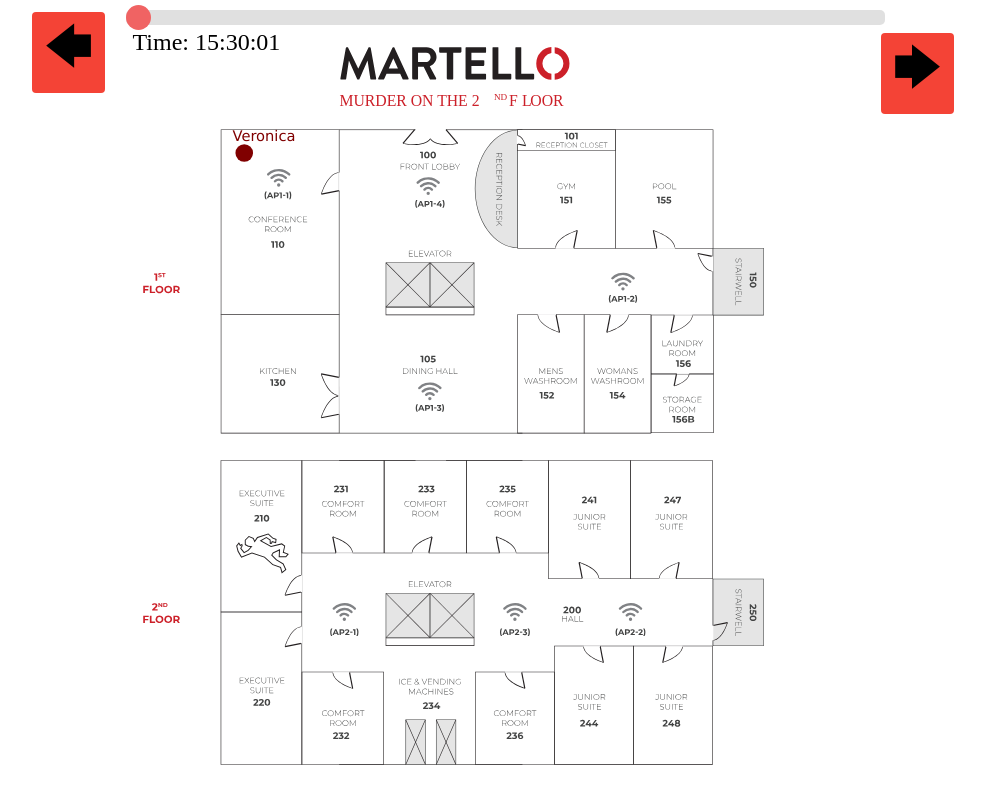
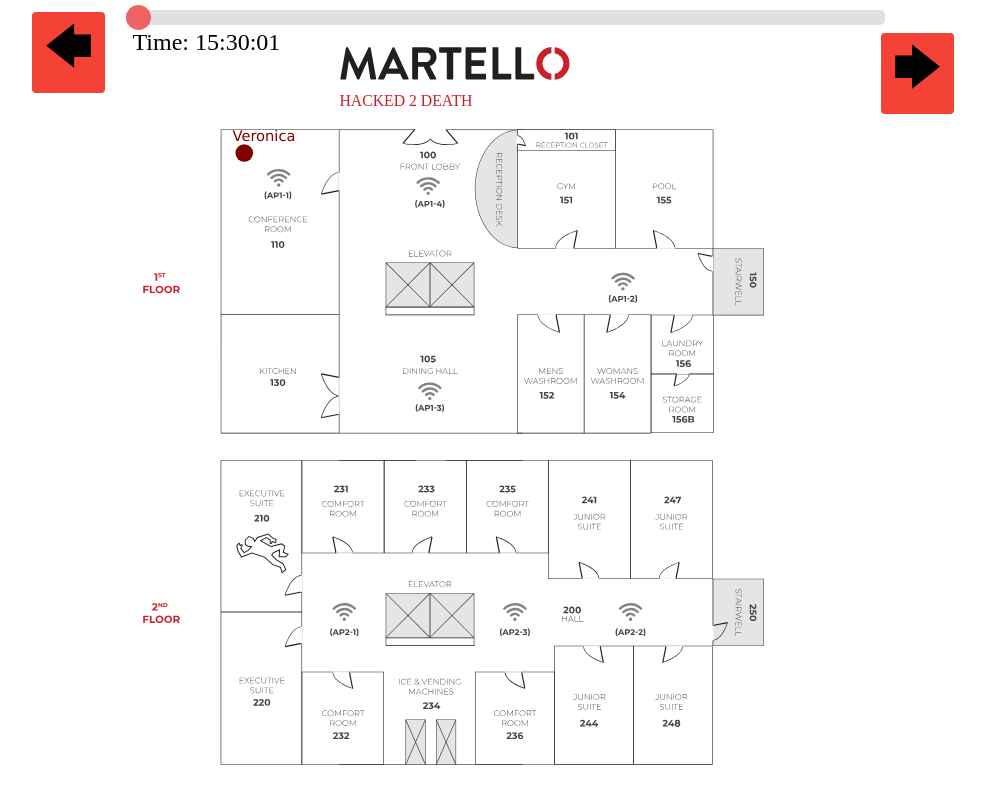
Before and after one commit to kashrocks/hackedToDeath, a Flask app: page / in a window 1280 px wide. Shown: the top 785 px of the page, without its empty margins (147-1132 px from the left). Run offline with Flask 2, Linux system fonts and the light colour scheme.

Commit message:
Changed title

```diff
--- a/templates/martello_challenge.html
+++ b/templates/martello_challenge.html
@@ -772,13 +772,13 @@
 				<path class="cls-2" d="M763.3,36V46.28A18.13,18.13,0,0,1,778.16,64,17.94,17.94,0,0,1,763.3,81.53V91.77a28,28,0,0,0,0-55.73" />
 			</g>
 
-			<text class="cls-9" transform="translate(396.25 135.79)">MURDER ON THE 2</text>
-			<text class="cls-10" transform="translate(659.63 126.84)">ND </text>
+			<text class="cls-9" transform="translate(396.25 135.79)">HACKED 2 DEATH</text>
+			<!-- <text class="cls-10" transform="translate(659.63 126.84)">ND </text>
 
 			<text class="cls-9" transform="translate(685.31 135.79)">
 				<tspan xml:space="preserve">F</tspan>
 				<tspan class="cls-11" x="22.26" y="0">L </tspan> <tspan x="36.48" y="0">OOR</tspan>
-			</text>
+			</text>  -->
 		</svg>
 		</div>
 
```
